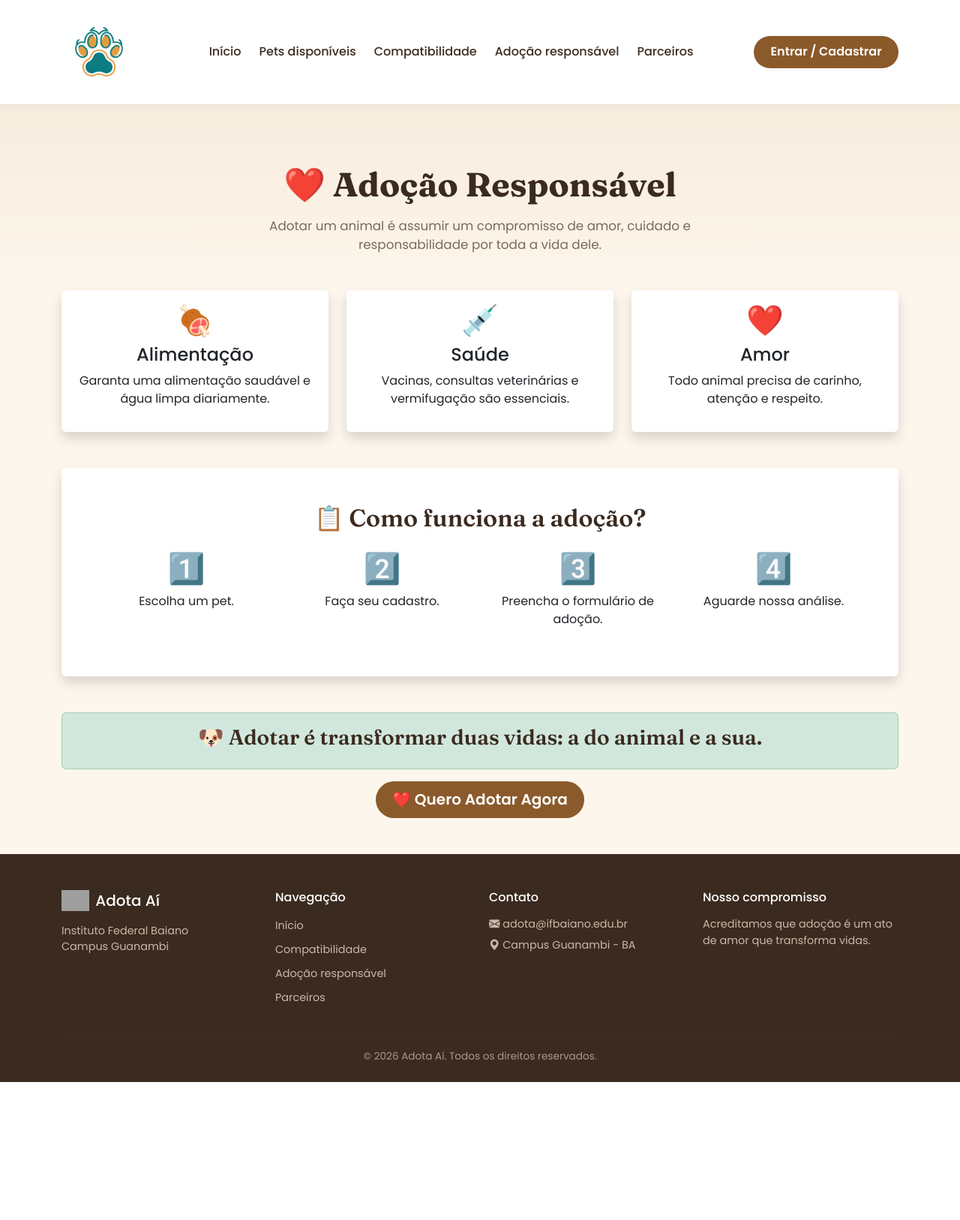
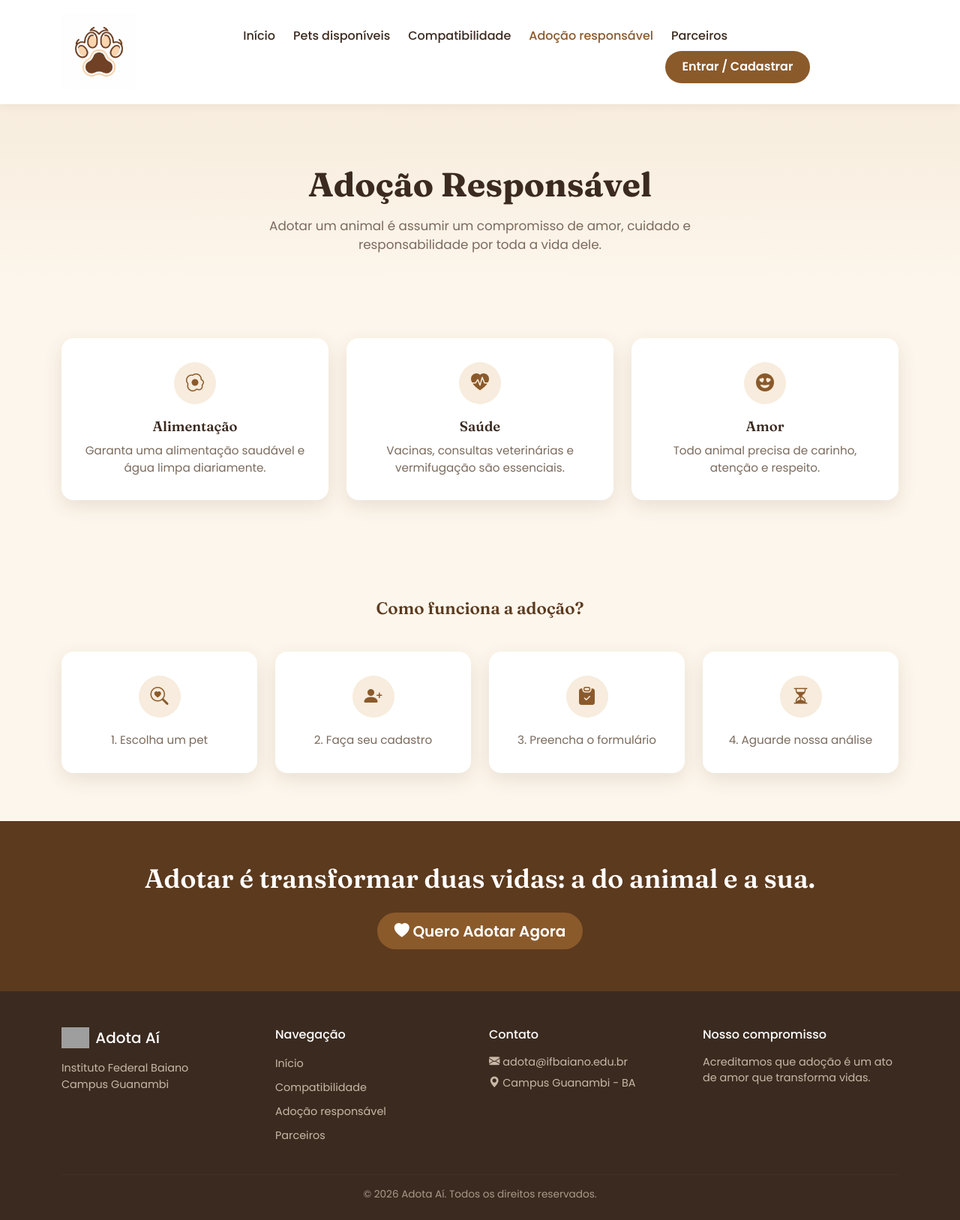
Before and after one commit to Letty15/Adota-a-, a Django app: page /adocao-responsavel/ in a window 1280 px wide. Shown: the whole page at 75% size. Before the commit the page ends 1443 px from the top, so only its background shows below. Run offline with Django 5.2, Linux system fonts and the light colour scheme; grey boxes are pictures that could not be loaded.

Commit message:
Alterações na estilização

```diff
--- a/templates/adocao_responsavel.html
+++ b/templates/adocao_responsavel.html
@@ -6,7 +6,7 @@
 
 <header class="page-header text-center">
     <div class="container">
-        <h1 class="page-title">❤️ Adoção Responsável</h1>
+        <h1 class="page-title">Adoção Responsável</h1>
         <p class="page-subtitle">
             Adotar um animal é assumir um compromisso de amor,
             cuidado e responsabilidade por toda a vida dele.
@@ -14,31 +14,27 @@
     </div>
 </header>
 
-<section class="container mb-5">
-    <div class="row g-4">
-        <div class="col-md-4">
-            <div class="card shadow h-100 border-0">
-                <div class="card-body text-center">
-                    <h1>🍖</h1>
-                    <h4>Alimentação</h4>
+<section class="section-tips">
+    <div class="container">
+        <div class="row g-4">
+            <div class="col-md-4">
+                <div class="tip-card text-center">
+                    <div class="tip-icon mx-auto"><i class="bi bi-egg-fried"></i></div>
+                    <h3>Alimentação</h3>
                     <p>Garanta uma alimentação saudável e água limpa diariamente.</p>
                 </div>
             </div>
-        </div>
-        <div class="col-md-4">
-            <div class="card shadow h-100 border-0">
-                <div class="card-body text-center">
-                    <h1>💉</h1>
-                    <h4>Saúde</h4>
+            <div class="col-md-4">
+                <div class="tip-card text-center">
+                    <div class="tip-icon mx-auto"><i class="bi bi-heart-pulse-fill"></i></div>
+                    <h3>Saúde</h3>
                     <p>Vacinas, consultas veterinárias e vermifugação são essenciais.</p>
                 </div>
             </div>
-        </div>
-        <div class="col-md-4">
-            <div class="card shadow h-100 border-0">
-                <div class="card-body text-center">
-                    <h1>❤️</h1>
-                    <h4>Amor</h4>
+            <div class="col-md-4">
+                <div class="tip-card text-center">
+                    <div class="tip-icon mx-auto"><i class="bi bi-emoji-heart-eyes-fill"></i></div>
+                    <h3>Amor</h3>
                     <p>Todo animal precisa de carinho, atenção e respeito.</p>
                 </div>
             </div>
@@ -46,39 +42,45 @@
     </div>
 </section>
 
-<section class="container mb-5">
-    <div class="card shadow border-0">
-        <div class="card-body p-5">
-            <h2 class="text-center mb-4">📋 Como funciona a adoção?</h2>
-            <div class="row text-center">
-                <div class="col-md-3">
-                    <h1>1️⃣</h1>
-                    <p>Escolha um pet.</p>
+<section class="section-pets">
+    <div class="container">
+        <div class="section-heading">
+            <span class="eyebrow-line">Como funciona a adoção?</span>
+        </div>
+        <div class="row g-4 text-center">
+            <div class="col-6 col-md-3">
+                <div class="tip-card">
+                    <div class="tip-icon mx-auto"><i class="bi bi-search-heart"></i></div>
+                    <p class="mb-0">1. Escolha um pet</p>
                 </div>
-                <div class="col-md-3">
-                    <h1>2️⃣</h1>
-                    <p>Faça seu cadastro.</p>
+            </div>
+            <div class="col-6 col-md-3">
+                <div class="tip-card">
+                    <div class="tip-icon mx-auto"><i class="bi bi-person-plus-fill"></i></div>
+                    <p class="mb-0">2. Faça seu cadastro</p>
                 </div>
-                <div class="col-md-3">
-                    <h1>3️⃣</h1>
-                    <p>Preencha o formulário de adoção.</p>
+            </div>
+            <div class="col-6 col-md-3">
+                <div class="tip-card">
+                    <div class="tip-icon mx-auto"><i class="bi bi-clipboard-check-fill"></i></div>
+                    <p class="mb-0">3. Preencha o formulário</p>
                 </div>
-                <div class="col-md-3">
-                    <h1>4️⃣</h1>
-                    <p>Aguarde nossa análise.</p>
+            </div>
+            <div class="col-6 col-md-3">
+                <div class="tip-card">
+                    <div class="tip-icon mx-auto"><i class="bi bi-hourglass-split"></i></div>
+                    <p class="mb-0">4. Aguarde nossa análise</p>
                 </div>
             </div>
         </div>
     </div>
 </section>
 
-<section class="container mb-5">
-    <div class="alert alert-success text-center">
-        <h3>🐶 Adotar é transformar duas vidas: a do animal e a sua.</h3>
-    </div>
-    <div class="text-center">
-        <a href="{% url 'formulario' %}" class="btn btn-primary-custom btn-lg">
-            ❤️ Quero Adotar Agora
+<section class="section-cta">
+    <div class="container">
+        <h2>Adotar é transformar duas vidas: a do animal e a sua.</h2>
+        <a href="{% url 'formulario' %}" class="btn btn-primary-custom btn-lg mt-3">
+            <i class="bi bi-heart-fill"></i> Quero Adotar Agora
         </a>
     </div>
 </section>
--- a/templates/base.html
+++ b/templates/base.html
@@ -36,12 +36,11 @@
 
         <div class="collapse navbar-collapse" id="navMenu">
             <ul class="navbar-nav mx-auto mb-2 mb-lg-0 gap-lg-2">
-                <li class="nav-item"> <a class="nav-link" href="{% url 'home' %}">Início</a> </li>
-                <li class="nav-item"> <a class="nav-link" href="{% url 'lista_pets' %}">Pets disponíveis</a> </li>
-                <li class="nav-item"> <a class="nav-link" href="{% url 'quiz' %}">Compatibilidade</a> </li>
-                <li class="nav-item"> <a class="nav-link" href="{% url 'adocao_responsavel' %}">Adoção responsável</a> </li>
-                <li class="nav-item"> <a class="nav-link" href="{% url 'parceiros' %}">Parceiros</a> </li>
-            </ul>
+                <li class="nav-item"> <a class="nav-link {% if request.resolver_match.url_name == 'home' %}active{% endif %}" href="{% url 'home' %}">Início</a>
+                <li class="nav-item"> <a class="nav-link {% if request.resolver_match.url_name == 'lista_pets' %}active{% endif %}" href="{% url 'lista_pets' %}">Pets disponíveis</a>
+                <li class="nav-item"> <a class="nav-link {% if request.resolver_match.url_name == 'quiz' %}active{% endif %}" href="{% url 'quiz' %}">Compatibilidade</a>
+                <li class="nav-item"> <a class="nav-link {% if request.resolver_match.url_name == 'adocao_responsavel' %}active{% endif %}" href="{% url 'adocao_responsavel' %}">Adoção responsável</a>
+                <li class="nav-item"> <a class="nav-link {% if request.resolver_match.url_name == 'parceiros' %}active{% endif %}" href="{% url 'parceiros' %}">Parceiros</a>
 
             {% if user.is_authenticated %}
             <div class="dropdown">
--- a/templates/home.html
+++ b/templates/home.html
@@ -124,14 +124,14 @@
             <div class="col-6 col-md-3">
                 <div class="stat-item">
                     <div class="stat-icon"><i class="bi bi-house-heart-fill"></i></div>
-                    <div class="stat-number">48</div>
+                    <div class="stat-number">{{ total_acolhidos }}</div>
                     <div class="stat-label">Animais acolhidos</div>
                 </div>
             </div>
             <div class="col-6 col-md-3">
                 <div class="stat-item">
                     <div class="stat-icon"><i class="bi bi-heart-fill"></i></div>
-                    <div class="stat-number">35</div>
+                    <div class="stat-number">{{ total_adocoes }}</div>
                     <div class="stat-label">Adoções realizadas</div>
                 </div>
             </div>
--- a/usuarios/views.py
+++ b/usuarios/views.py
@@ -5,16 +5,22 @@ from django.contrib.auth.decorators import login_required
 
 from .forms import CadastroUsuarioForm
 from .models import Perfil
-from adocao.models import Pet
+from adocao.models import Pet, SolicitacaoAdocao
 
 def home(request):
 
     pets = Pet.objects.filter(disponivel=True)[:4]
+    total_acolhidos = Pet.objects.count()
+    total_adocoes = SolicitacaoAdocao.objects.filter(status='Aprovado').count()
 
     return render(
         request,
         'home.html',
-        {'pets': pets}
+        {
+            'pets': pets,
+            'total_acolhidos': total_acolhidos,
+            'total_adocoes': total_adocoes,
+        }
     )
 
 def cadastro_usuario(request):
```
Also changed, not shown: static/img/favicon-32x32.png, static/img/logo.jpeg.
